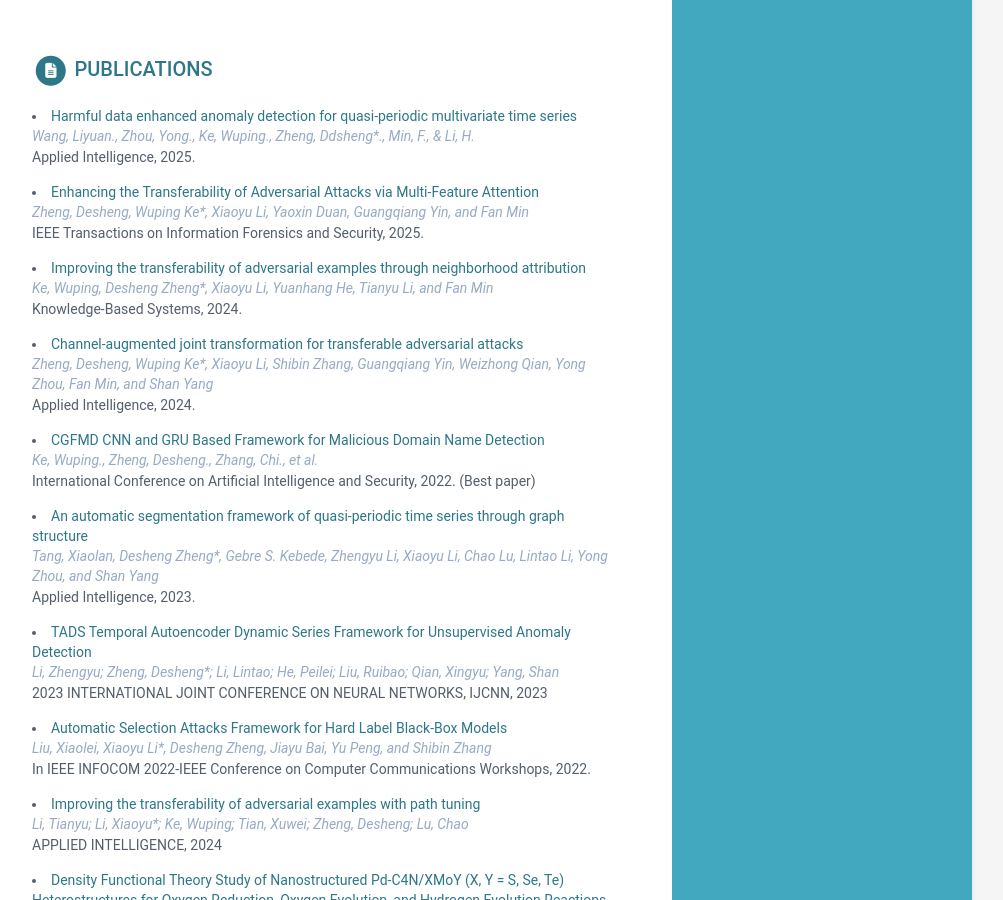
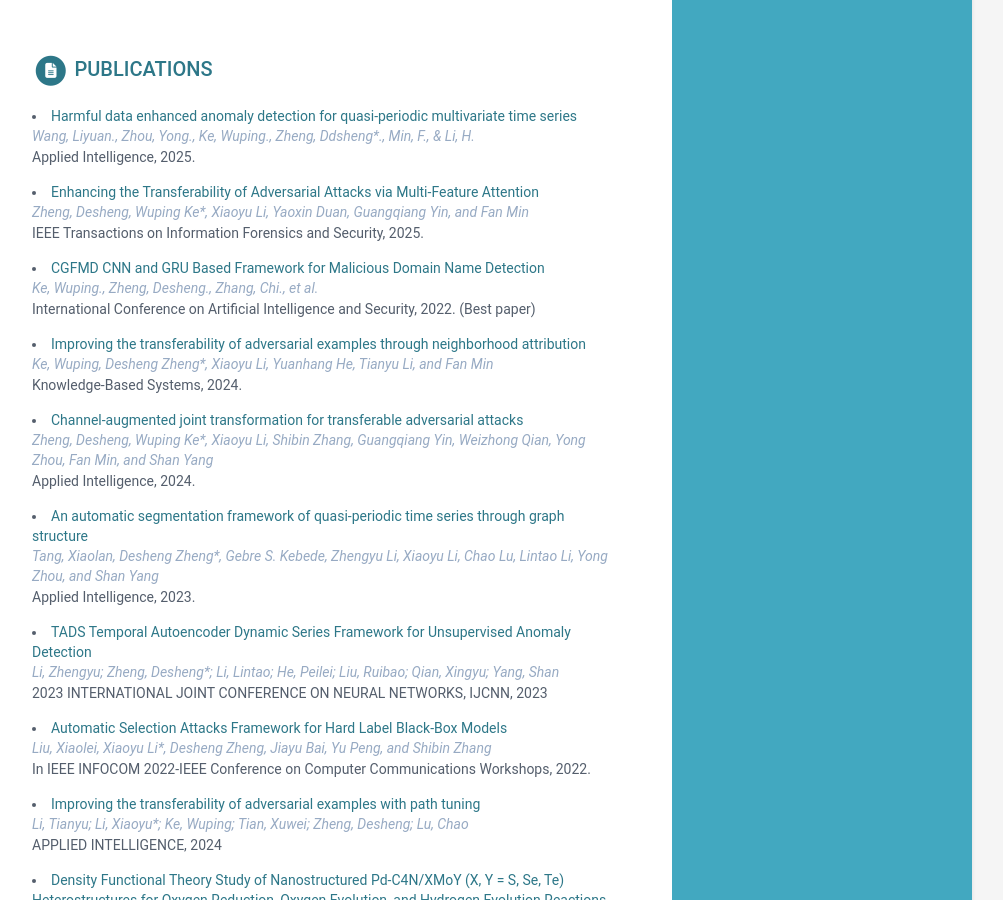
Before and after one commit to DeshengZheng/online-cv, a Jekyll site: the page built from index.html, in a window 1280 px wide and 900 px high, scrolled down 617 px. Shown: the whole window, without its empty margins (168-1171 px from the left). Built offline with Jekyll 4.4.1, drawn with Linux system fonts in a browser that asks for light colours; part of the change alters nothing that is shown.

```diff
--- a/_data/data.yml
+++ b/_data/data.yml
@@ -274,6 +274,11 @@ publications:
     authors: Zheng, Desheng, Wuping Ke*, Xiaoyu Li, Yaoxin Duan, Guangqiang Yin, and Fan Min
     conference: IEEE Transactions on Information Forensics and Security, 2025.
 
+  - title: CGFMD CNN and GRU Based Framework for Malicious Domain Name Detection
+    link: "#"
+    authors: Ke, Wuping., Zheng, Desheng., Zhang, Chi., et al.
+    conference: International Conference on Artificial Intelligence and Security, 2022. (Best paper)
+
   - title: Improving the transferability of adversarial examples through neighborhood attribution
     link: "#"
     authors: Ke, Wuping, Desheng Zheng*, Xiaoyu Li, Yuanhang He, Tianyu Li, and Fan Min
@@ -284,10 +289,7 @@ publications:
     authors: Zheng, Desheng, Wuping Ke*, Xiaoyu Li, Shibin Zhang, Guangqiang Yin, Weizhong Qian, Yong Zhou, Fan Min, and Shan Yang
     conference: Applied Intelligence, 2024.
 
-  - title: CGFMD CNN and GRU Based Framework for Malicious Domain Name Detection
-    link: "#"
-    authors: Ke, Wuping., Zheng, Desheng., Zhang, Chi., et al.
-    conference: International Conference on Artificial Intelligence and Security, 2022. (Best paper)
+
 
   - title: An automatic segmentation framework of quasi-periodic time series through graph structure
     link: "#"
```
